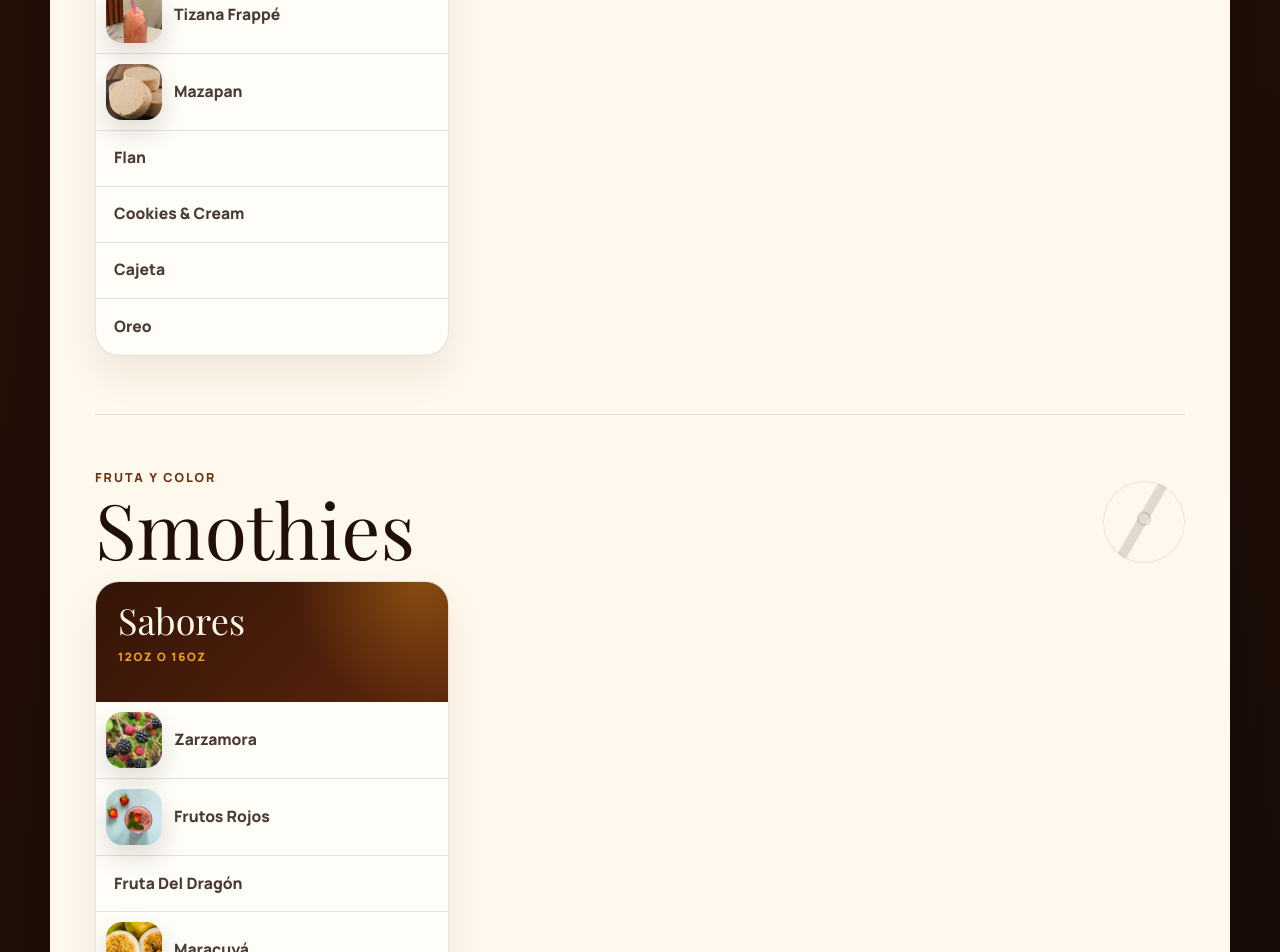
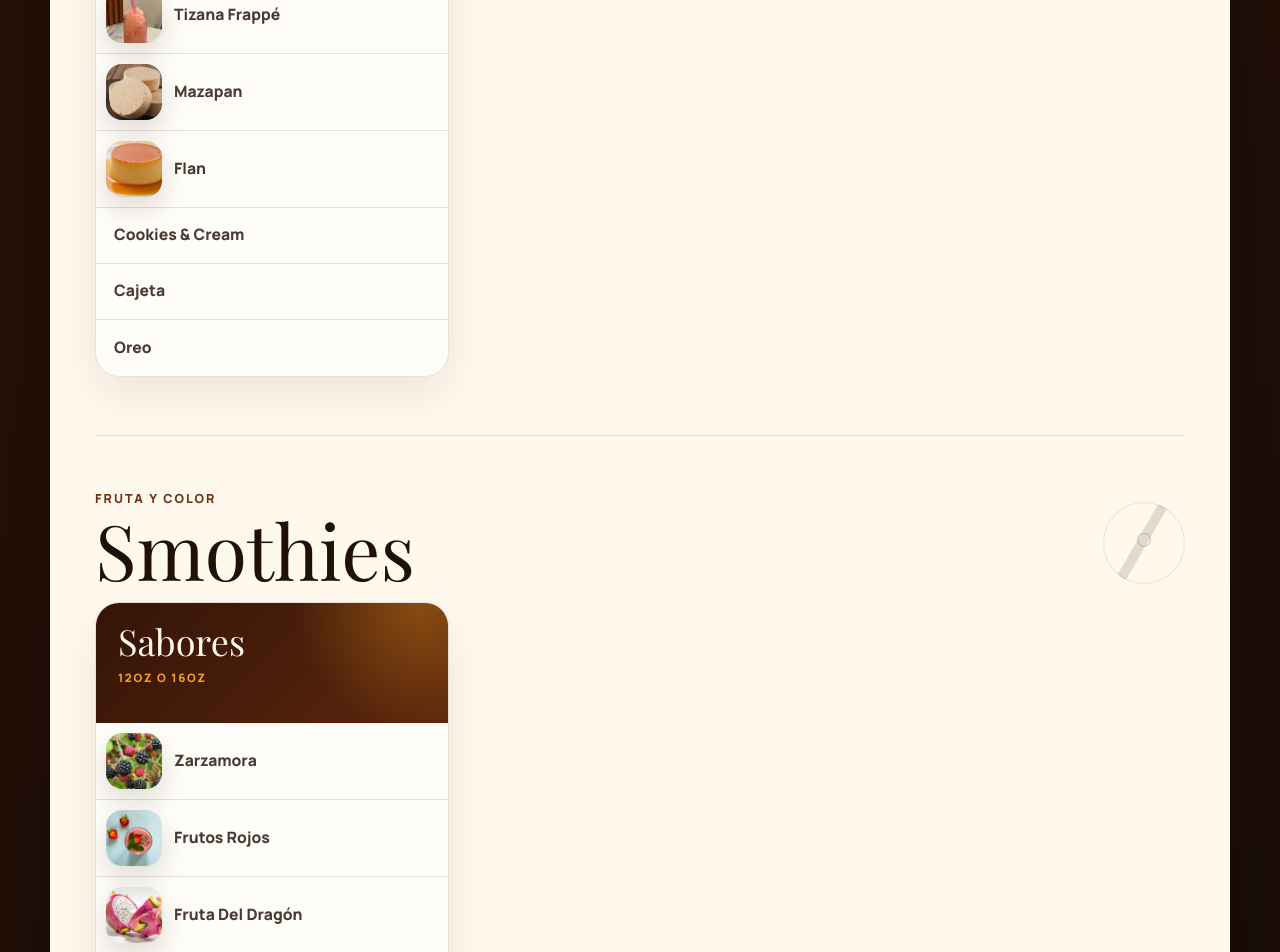
Before and after one commit to joesatriani10/kaliko, a Next.js app: page / in a window 1280 px wide. Shown: the part 3000-3952 px from the top of the page. Built offline with nearby package versions, Linux system fonts and the light colour scheme; a web font is replaced by a local one.

Commit message:
Add dragon fruit and flan images

```diff
--- a/src/app/page.tsx
+++ b/src/app/page.tsx
@@ -122,7 +122,7 @@ const menuSections: MenuEntry[] = [
       { name: "Fresas Con Crema", image: "/menu/fresas.jpg" },
       { name: "Tizana Frappé", image: "/menu/tizana-frappe-thumb.jpeg" },
       { name: "Mazapan", image: "/menu/mazapan-real.jpg" },
-      { name: "Flan" },
+      { name: "Flan", image: "/menu/flan-real.jpg" },
       { name: "Cookies & Cream" },
       { name: "Cajeta" },
       { name: "Oreo" },
@@ -150,7 +150,7 @@ const menuSections: MenuEntry[] = [
     items: [
       { name: "Zarzamora", image: "/menu/zarzamora-real.webp" },
       { name: "Frutos Rojos", image: "/menu/frutos-rojos.jpg" },
-      { name: "Fruta Del Dragón" },
+      { name: "Fruta Del Dragón", image: "/menu/fruta-del-dragon-real.jpg" },
       { name: "Maracuyá", image: "/menu/maracuya-real.webp" },
     ],
   },
```
Also changed, not shown: public/menu/flan-real.jpg (added), public/menu/fruta-del-dragon-real.jpg (added).
